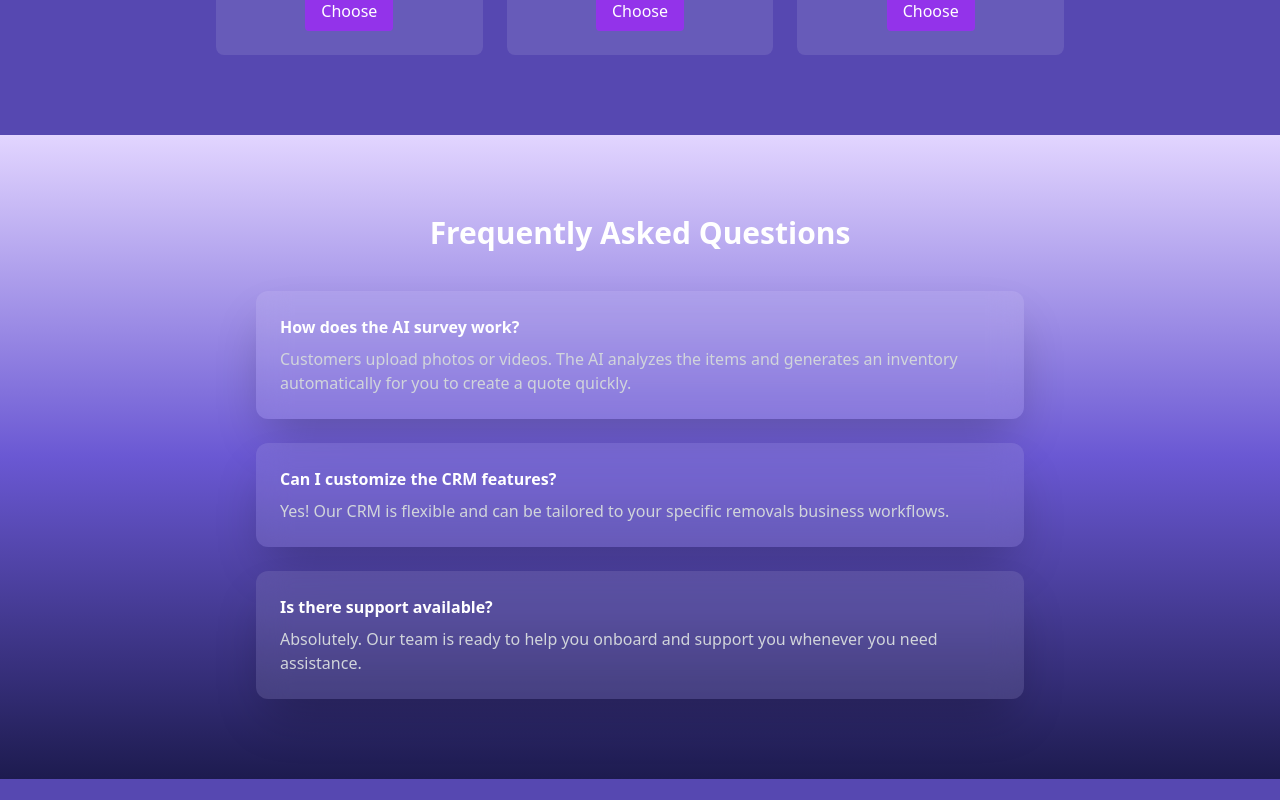
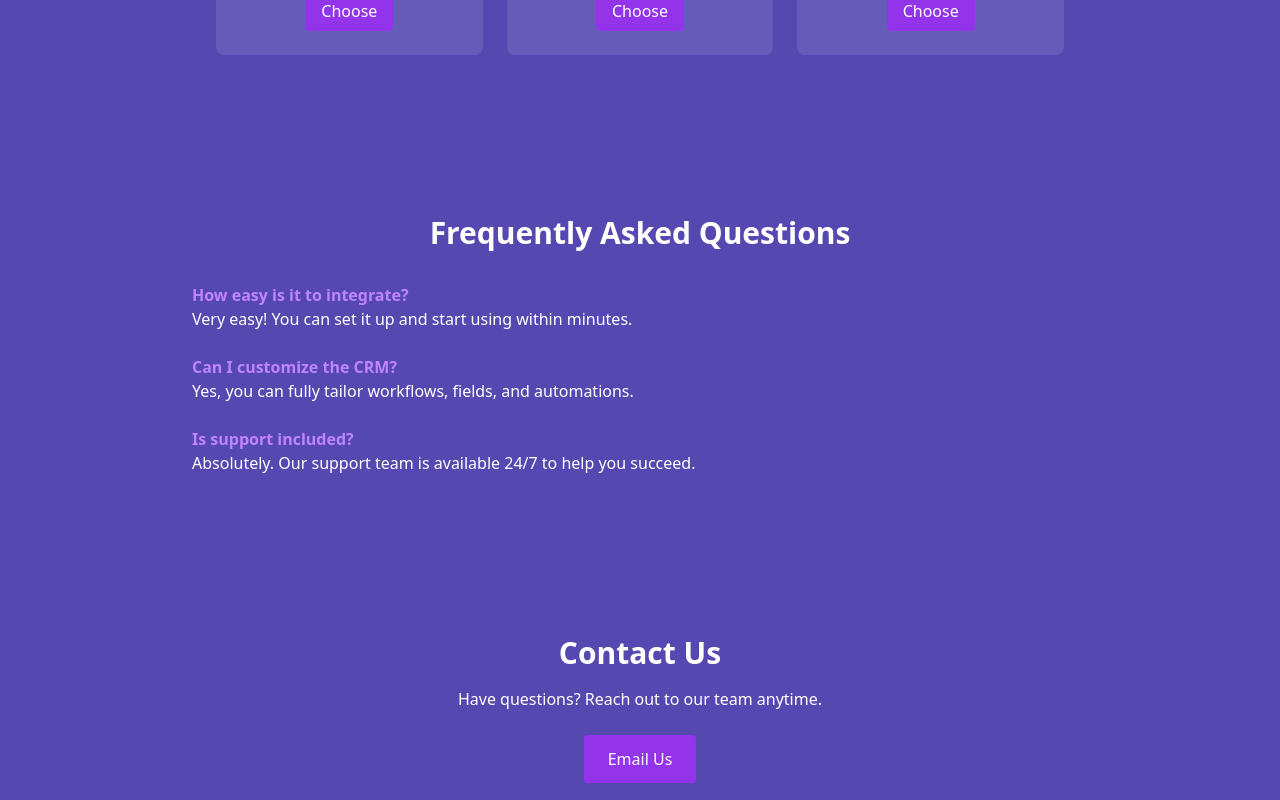
Before and after one commit to Gullmegler/mitt-prosjekt, a React (Create React App) app: page / in a window 1280 px wide. Shown: the part 1960-2760 px from the top of the page. Built offline with nearby package versions, Linux system fonts and the light colour scheme.

Commit message:
Update FAQSection.jsx

```diff
--- a/src/components/FAQSection.jsx
+++ b/src/components/FAQSection.jsx
@@ -1,29 +1,27 @@
 import React from "react";
 
-export default function FAQ() {
+const FAQ = () => {
   return (
-    <section
-      id="faq"
-      className="py-20 px-4 flex flex-col items-center"
-      style={{
-        background: "linear-gradient(180deg, #E2D5FF 0%, #6A58D3 50%, #1D1B4F 100%)",
-      }}
-    >
-      <h2 className="text-3xl font-bold text-white mb-10">Frequently Asked Questions</h2>
-      <div className="max-w-3xl w-full space-y-6">
-        <div className="bg-white/10 backdrop-blur-lg p-6 rounded-xl text-white shadow-2xl">
-          <h3 className="font-semibold mb-2">How does the AI survey work?</h3>
-          <p className="text-gray-300">Customers upload photos or videos. The AI analyzes the items and generates an inventory automatically for you to create a quote quickly.</p>
-        </div>
-        <div className="bg-white/10 backdrop-blur-lg p-6 rounded-xl text-white shadow-2xl">
-          <h3 className="font-semibold mb-2">Can I customize the CRM features?</h3>
-          <p className="text-gray-300">Yes! Our CRM is flexible and can be tailored to your specific removals business workflows.</p>
-        </div>
-        <div className="bg-white/10 backdrop-blur-lg p-6 rounded-xl text-white shadow-2xl">
-          <h3 className="font-semibold mb-2">Is there support available?</h3>
-          <p className="text-gray-300">Absolutely. Our team is ready to help you onboard and support you whenever you need assistance.</p>
+    <section id="faq" className="bg-[#5648b1] text-white py-20 px-6">
+      <div className="max-w-4xl mx-auto">
+        <h2 className="text-3xl font-bold mb-8 text-center">Frequently Asked Questions</h2>
+        <div className="space-y-6">
+          <div>
+            <h3 className="font-bold text-purple-400">How easy is it to integrate?</h3>
+            <p>Very easy! You can set it up and start using within minutes.</p>
+          </div>
+          <div>
+            <h3 className="font-bold text-purple-400">Can I customize the CRM?</h3>
+            <p>Yes, you can fully tailor workflows, fields, and automations.</p>
+          </div>
+          <div>
+            <h3 className="font-bold text-purple-400">Is support included?</h3>
+            <p>Absolutely. Our support team is available 24/7 to help you succeed.</p>
+          </div>
         </div>
       </div>
     </section>
   );
-}
+};
+
+export default FAQ;
```
